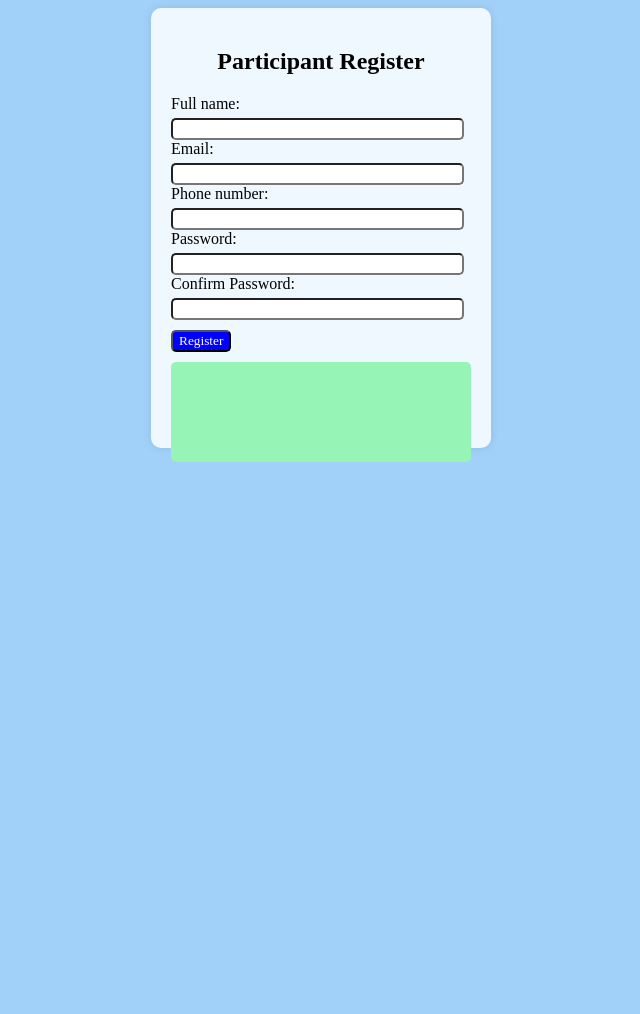
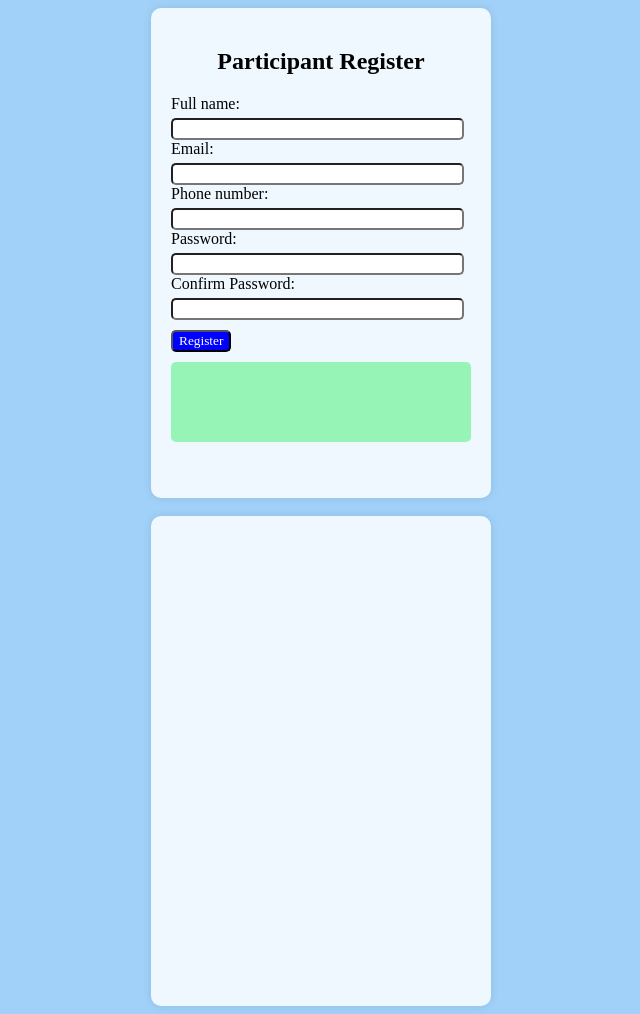
Before and after one commit to pkhunter47/WT_fall-25-26-, a PHP site: the page made by MID/lab task/lab task2.php in a window 1280 px wide. Shown: the whole page, without its empty margins (319-959 px from the left). Before the commit the page ends 462 px from the top, so only its background shows below. Run offline with PHP 8.4, Linux system fonts and the light colour scheme.

Commit message:
form2 added

```diff
--- a/MID/lab task/lab task2.php
+++ b/MID/lab task/lab task2.php
@@ -15,7 +15,7 @@
     border-radius: 10px;
     padding: 20px;
     width: 300px;
-    height: 400px;
+    height: 450px;
 
 }
 #name,#email,#number,#password,#c_password{
@@ -34,10 +34,22 @@
 }
 #output-box{
     width:300px;
-    height:100px;
+    height:80px;
     margin-top:10px;
     border-radius:5px;
     background-color:rgb(149, 244, 182);
+
+}
+#form2{
+
+
+    background-color: aliceblue;
+    margin: 0 auto;
+    box-shadow:  0 0 10px rgba(0,0,0,0.1);
+    border-radius: 10px;
+    padding: 20px;
+    width: 300px;
+    height: 450px;
 
 }
 
@@ -69,6 +81,14 @@
 
 
     </form>
+    <br>
+
+
+    <form id="form2">
+
+
+
+    </form>
 
 </body>
 </html>
```
